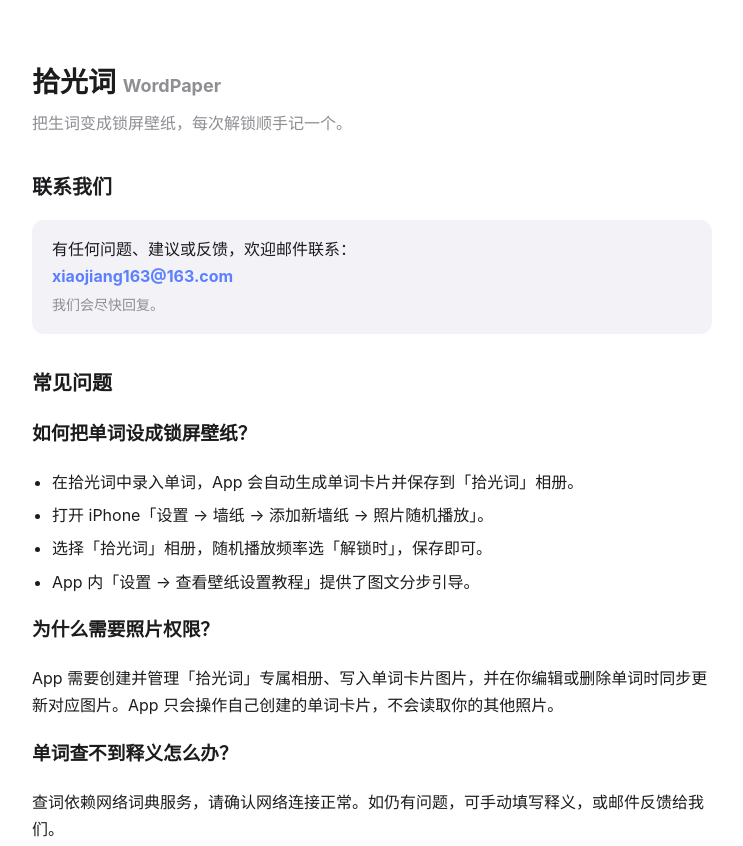
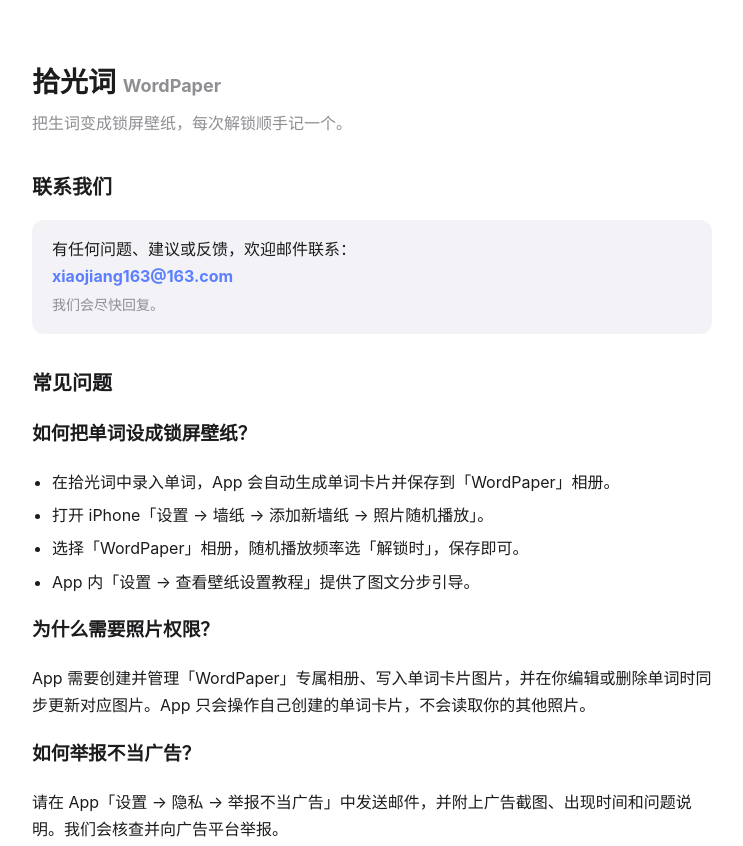
Before and after one commit to XiCopilot/xicopilot.github.io, a plain HTML site: page WordPaper/support.html in a window 1280 px wide. Shown: the top 846 px of the page, without its empty margins (268-1011 px from the left). Drawn offline with Linux system fonts and the light colour scheme.

Commit message:
Update WordPaper support.html for 1.1.0

```diff
--- a/WordPaper/support.html
+++ b/WordPaper/support.html
@@ -44,14 +44,17 @@
 
   <h3>如何把单词设成锁屏壁纸？</h3>
   <ul>
-    <li>在拾光词中录入单词，App 会自动生成单词卡片并保存到「拾光词」相册。</li>
+    <li>在拾光词中录入单词，App 会自动生成单词卡片并保存到「WordPaper」相册。</li>
     <li>打开 iPhone「设置 → 墙纸 → 添加新墙纸 → 照片随机播放」。</li>
-    <li>选择「拾光词」相册，随机播放频率选「解锁时」，保存即可。</li>
+    <li>选择「WordPaper」相册，随机播放频率选「解锁时」，保存即可。</li>
     <li>App 内「设置 → 查看壁纸设置教程」提供了图文分步引导。</li>
   </ul>
 
   <h3>为什么需要照片权限？</h3>
-  <p>App 需要创建并管理「拾光词」专属相册、写入单词卡片图片，并在你编辑或删除单词时同步更新对应图片。App 只会操作自己创建的单词卡片，不会读取你的其他照片。</p>
+  <p>App 需要创建并管理「WordPaper」专属相册、写入单词卡片图片，并在你编辑或删除单词时同步更新对应图片。App 只会操作自己创建的单词卡片，不会读取你的其他照片。</p>
+
+  <h3>如何举报不当广告？</h3>
+  <p>请在 App「设置 → 隐私 → 举报不当广告」中发送邮件，并附上广告截图、出现时间和问题说明。我们会核查并向广告平台举报。</p>
 
   <h3>单词查不到释义怎么办？</h3>
   <p>查词依赖网络词典服务，请确认网络连接正常。如仍有问题，可手动填写释义，或邮件反馈给我们。</p>
```
